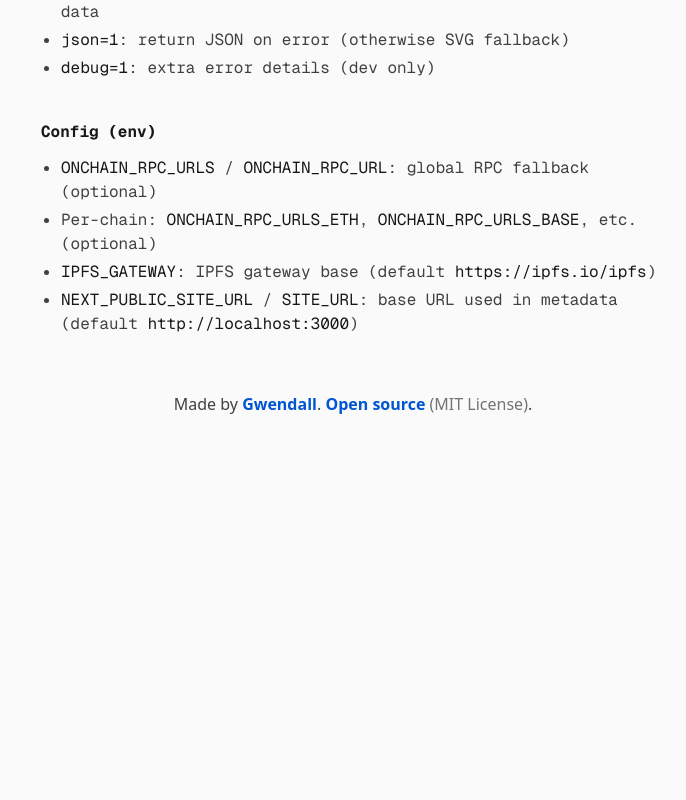
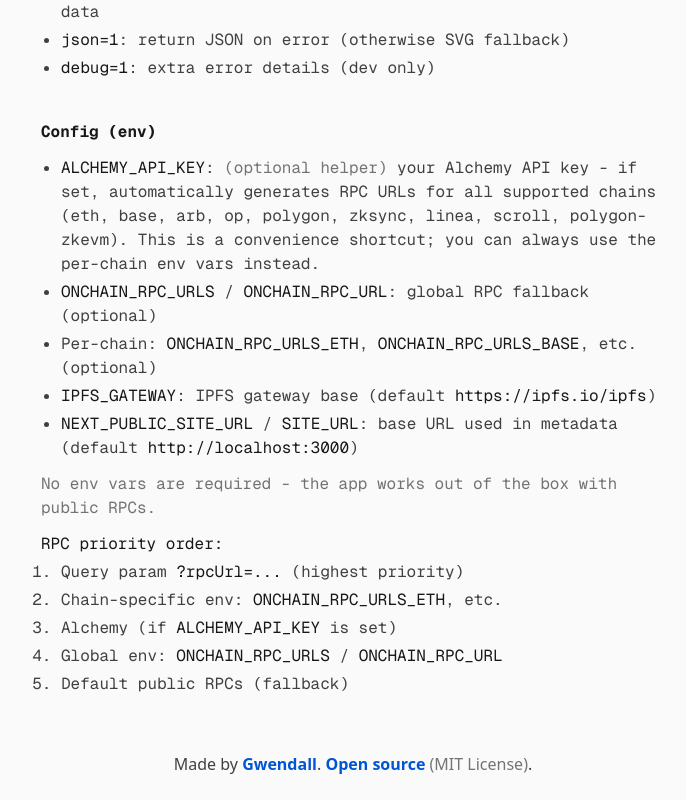
Before and after one commit to gwendall/onchainproxy, a Next.js app: page / in a window 1280 px wide. Shown: the part 3171-3971 px from the top of the page, without its empty margins (287-973 px from the left). Before the commit the page ends 3611 px from the top, so only its background shows below. Built offline with nearby package versions, Linux system fonts and the light colour scheme; no server answers.

Commit message:
Document Alchemy API key and RPC priority in config section
Adds documentation for the optional ALCHEMY_API_KEY helper and explains how it generates RPC URLs for supported chains. Also clarifies that no environment variables are required and details the priority order for selecting RPC URLs.

```diff
--- a/src/app/page.tsx
+++ b/src/app/page.tsx
@@ -290,6 +290,12 @@ export default function Home() {
         <Section title="Config (env)">
           <ul className="list-disc pl-5 space-y-1 text-foreground-muted">
             <li>
+              <span className="text-foreground">ALCHEMY_API_KEY</span>:{" "}
+              <span className="text-foreground-faint">(optional helper)</span> your Alchemy API key - if set, automatically
+              generates RPC URLs for all supported chains ({SUPPORTED_CHAINS.join(", ")}). This is a convenience shortcut;
+              you can always use the per-chain env vars instead.
+            </li>
+            <li>
               <span className="text-foreground">ONCHAIN_RPC_URLS</span> /{" "}
               <span className="text-foreground">ONCHAIN_RPC_URL</span>: global RPC fallback (optional)
             </li>
@@ -307,6 +313,19 @@ export default function Home() {
               <span className="text-foreground">http://localhost:3000</span>)
             </li>
           </ul>
+          <p className="text-foreground-faint mt-3">
+            No env vars are required - the app works out of the box with public RPCs.
+          </p>
+          <div className="mt-3">
+            <div className="text-foreground">RPC priority order:</div>
+            <ol className="list-decimal pl-5 space-y-1 text-foreground-muted mt-1">
+              <li>Query param <span className="text-foreground">?rpcUrl=...</span> (highest priority)</li>
+              <li>Chain-specific env: <span className="text-foreground">ONCHAIN_RPC_URLS_ETH</span>, etc.</li>
+              <li>Alchemy (if <span className="text-foreground">ALCHEMY_API_KEY</span> is set)</li>
+              <li>Global env: <span className="text-foreground">ONCHAIN_RPC_URLS</span> / <span className="text-foreground">ONCHAIN_RPC_URL</span></li>
+              <li>Default public RPCs (fallback)</li>
+            </ol>
+          </div>
         </Section>
 
       </div>
```
